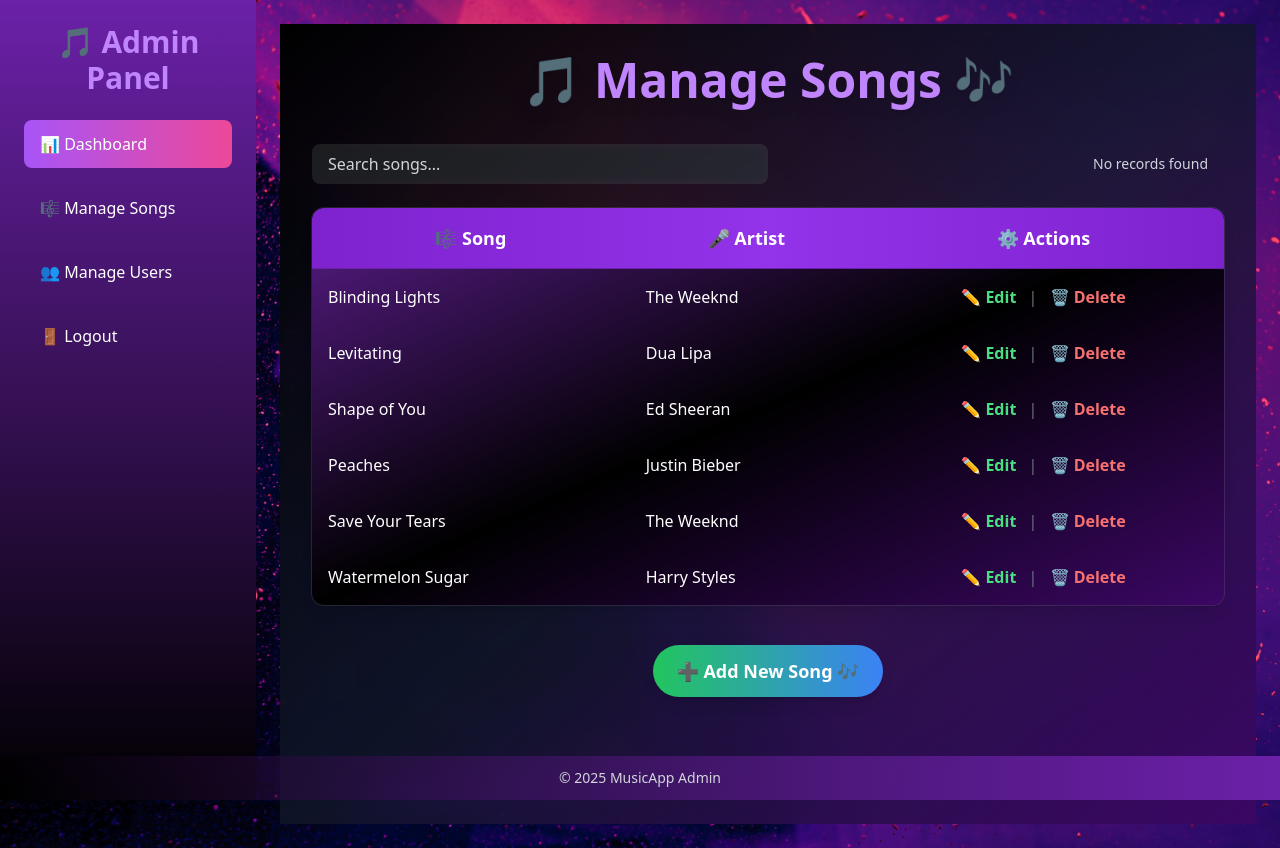
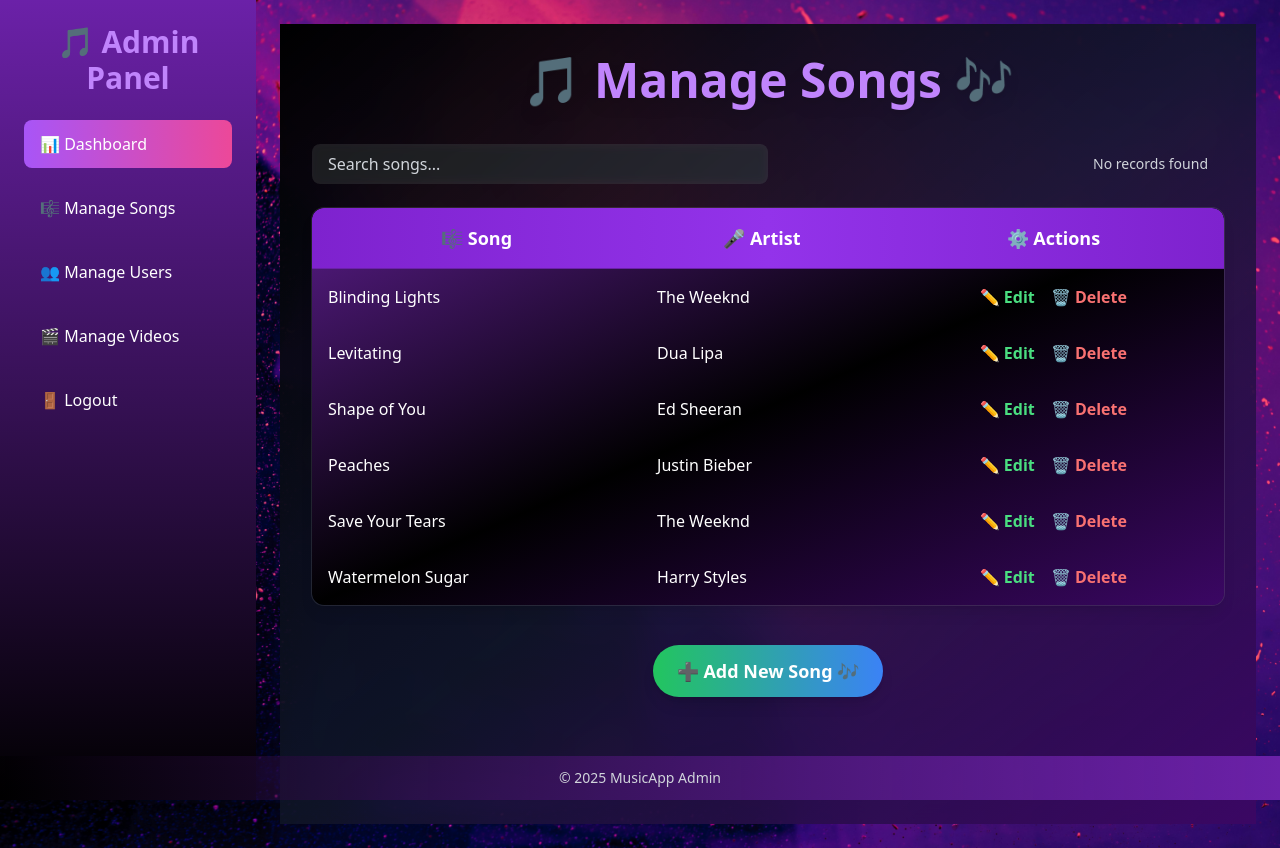
Before and after one commit to BoradDenish/django_music_app, a Django app: page /a/songs in a window 1280 px wide. Run offline with Django 5.2, Linux system fonts and the light colour scheme; some libraries are stand-ins or nearby versions.

Commit message:
changes in design

```diff
--- a/music/settings.py
+++ b/music/settings.py
@@ -53,7 +53,7 @@
     'django.contrib.auth.middleware.AuthenticationMiddleware',
     'django.contrib.messages.middleware.MessageMiddleware',
     'django.middleware.clickjacking.XFrameOptionsMiddleware',
-    # 'music_app.middleware.TokenAuthMiddleware'
+    'music_app.middleware.TokenAuthMiddleware'
 ]
 
 ROOT_URLCONF = 'music.urls'
--- a/music_admin/urls.py
+++ b/music_admin/urls.py
@@ -5,13 +5,15 @@
 urlpatterns = [
     # path("", views.index, name="index"),
     path('login', authentication.admin_login, name='admin_login'),
-    path('logout', views.admin_logout, name='admin_logout'),
+    path('logout', authentication.admin_logout, name='admin_logout'),
     path('dashboard', views.admin_dashboard, name='admin_dashboard'),
     path('songs', views.admin_songs, name='admin_songs'),
     path('users', views.admin_users, name='admin_users'),
 
     path('user/delete/<int:id>', views.delete_user, name='delete_user'),
 
+    path('video', authentication.admin_video, name='admin_video'),
+
     # path('songs/edit/<int:song_id>', views.edit_song, name='edit_song'),
     # path('songs/delete/<int:song_id>', views.delete_song, name='delete_song'),
     # path('songs/add', views.add_song, name='add_song'),
--- a/music_admin/views.py
+++ b/music_admin/views.py
@@ -29,9 +29,6 @@
 
     return render(request, 'admin/auth/admin_login.html')
 
-def admin_logout(request):
-    logout(request)
-    return redirect('admin_login')
 
 
 from django.shortcuts import render
--- a/music_app/middleware.py
+++ b/music_app/middleware.py
@@ -1,4 +1,5 @@
 from django.http import JsonResponse
+from django.shortcuts import redirect
 from django.utils.deprecation import MiddlewareMixin
 from django.utils.timezone import now
 from django.contrib.sessions.models import Session
@@ -13,6 +14,7 @@
 
         auth_header = request.headers.get("Authorization")
         if not auth_header:
+            # return redirect("/a/login")
             return JsonResponse({"error": "Authorization token missing"}, status=401)
 
         token = auth_header.split(" ")[-1]  # Expecting 'Bearer <token>' format
@@ -23,8 +25,10 @@
             expiry_date = session.expire_date
 
             if expiry_date < now():
+                # return redirect("/a/login")
                 return JsonResponse({"error": "Token expired"}, status=401)
         except Session.DoesNotExist:
+            # return redirect("/a/login")
             return JsonResponse({"error": "Invalid token"}, status=401)
 
         return None  # Continue processing if token is valid
--- a/templates/admin/layout/admin_sidebar.html
+++ b/templates/admin/layout/admin_sidebar.html
@@ -17,6 +17,11 @@
             </a>
         </li>
         <li>
+            <a href="{% url 'admin_video' %}" class="flex items-center px-4 py-3 rounded-lg hover:bg-purple-600 hover:scale-105 transition transform">
+                🎬 Manage Videos
+            </a>
+        </li>
+        <li>
             <a href="{% url 'admin_logout' %}" class="flex items-center px-4 py-3 rounded-lg hover:bg-red-600 hover:scale-105 transition transform">
                 🚪 Logout
             </a>
--- a/templates/admin/songs/admin_songs.html
+++ b/templates/admin/songs/admin_songs.html
@@ -9,41 +9,27 @@
         🎵 Manage Songs 🎶
     </h1>
 
-    <!-- Search and Pagination Controls -->
     <div class="flex justify-between items-center mb-6">
-        <!-- Search Input -->
-        <input type="text" placeholder="Search songs..."
-               class="w-full md:w-1/2 px-4 py-2 bg-white/10 text-white placeholder-gray-300 rounded-lg backdrop-blur-sm focus:outline-none focus:ring-2 focus:ring-purple-500">
+        <input type="text" placeholder="Search songs..." class="w-full md:w-1/2 px-4 py-2 bg-white/10 text-white placeholder-gray-300 rounded-lg backdrop-blur-sm focus:outline-none focus:ring-2 focus:ring-purple-500">
 
-        <!-- Pagination Controls -->
-        <div class="flex gap-4 items-center">
-            <!-- Total Records Display -->
-            <div class="text-sm text-gray-300">
-                {% if songs.paginator.count > 0 %}
-                    Showing {{ songs.start }} to {{ songs.end }} of {{ songs.paginator.count }} records
-                {% else %}
-                    No records found
-                {% endif %}
-            </div>
+        <div class="flex gap-4 items-center text-sm text-gray-300">
+            {% if songs.paginator.count > 0 %}
+                Showing {{ songs.start }} to {{ songs.end }} of {{ songs.paginator.count }} records
+            {% else %}
+                No records found
+            {% endif %}
 
-            <!-- Previous and Next Pagination Buttons -->
             <div class="flex gap-2">
                 {% if songs.has_previous %}
-                <a href="?page={{ songs.previous_page_number }}" class="px-4 py-2 bg-purple-600 text-white rounded-lg hover:bg-purple-500 transition">
-                    Previous
-                </a>
+                <a href="?page={{ songs.previous_page_number }}" class="px-4 py-2 bg-purple-600 text-white rounded-lg hover:bg-purple-500 transition">Previous</a>
                 {% endif %}
-
                 {% if songs.has_next %}
-                <a href="?page={{ songs.next_page_number }}" class="px-4 py-2 bg-purple-600 text-white rounded-lg hover:bg-purple-500 transition">
-                    Next
-                </a>
+                <a href="?page={{ songs.next_page_number }}" class="px-4 py-2 bg-purple-600 text-white rounded-lg hover:bg-purple-500 transition">Next</a>
                 {% endif %}
             </div>
         </div>
     </div>
 
-    <!-- Songs Table -->
     <div class="overflow-hidden rounded-xl shadow-lg ring-1 ring-white/10 backdrop-blur-md">
         <table class="w-full bg-gradient-to-br from-purple-900 via-black to-purple-950 text-white rounded-xl overflow-hidden">
             <thead>
@@ -58,10 +44,9 @@
                 <tr class="hover:bg-purple-800 transition-all duration-300">
                     <td class="p-4 font-medium">{{ song.title }}</td>
                     <td class="p-4 font-medium">{{ song.artist }}</td>
-                    <td class="p-4 text-center">
-                        <a href="#" class="text-green-400 hover:text-green-300 font-semibold transition">✏️ Edit</a>
-                        <span class="text-gray-500 mx-2">|</span>
-                        <a href="#" class="text-red-400 hover:text-red-300 font-semibold transition">🗑️ Delete</a>
+                    <td class="p-4 text-center flex justify-center gap-4">
+                        <button onclick="openModal('editSongModal', '{{ song.title }}', '{{ song.artist }}')" class="text-green-400 hover:text-green-300 font-semibold transition">✏️ Edit</button>
+                        <button onclick="openModal('deleteConfirmModal', '{{ song.id }}')" class="text-red-400 hover:text-red-300 font-semibold transition">🗑️ Delete</button>
                     </td>
                 </tr>
                 {% empty %}
@@ -75,11 +60,73 @@
         </table>
     </div>
 
-    <!-- Add New Song Button -->
     <div class="text-center mt-10">
-        <a href="#" class="inline-flex items-center gap-2 px-6 py-3 bg-gradient-to-r from-green-500 to-blue-500 hover:from-green-400 hover:to-blue-400 rounded-full shadow-lg text-white font-bold text-lg transition transform hover:scale-110">
+        <button onclick="openModal('addSongModal')" class="inline-flex items-center gap-2 px-6 py-3 bg-gradient-to-r from-green-500 to-blue-500 hover:from-green-400 hover:to-blue-400 rounded-full shadow-lg text-white font-bold text-lg transition transform hover:scale-110">
             ➕ Add New Song 🎶
-        </a>
+        </button>
     </div>
 </div>
+
+<!-- Add Song Modal -->
+<div id="addSongModal" class="fixed inset-0 bg-black/60 hidden items-center justify-center">
+    <div class="bg-gray-800 p-8 rounded-lg w-96 shadow-xl transform transition-all scale-95">
+        <div class="flex justify-between items-center mb-4">
+            <h2 class="text-xl font-bold text-white">➕ Add Song</h2>
+            <button onclick="closeModal('addSongModal')" class="text-white text-2xl">❌</button>
+        </div>
+        <input type="text" placeholder="🎵 Song Title" class="w-full mb-4 p-3 bg-gray-700 text-white rounded-lg placeholder-gray-400">
+        <input type="text" placeholder="🎤 Artist" class="w-full mb-4 p-3 bg-gray-700 text-white rounded-lg placeholder-gray-400">
+        <div class="flex justify-end gap-4">
+            <button onclick="closeModal('addSongModal')" class="px-4 py-2 bg-gray-600/80 text-white rounded-lg">Cancel</button>
+            <button class="px-4 py-2 bg-green-600/80 text-white rounded-lg">Save</button>
+        </div>
+    </div>
+</div>
+
+<!-- Edit Song Modal -->
+<div id="editSongModal" class="fixed inset-0 bg-black/60 hidden items-center justify-center">
+    <div class="bg-gray-800 p-8 rounded-lg w-96 shadow-xl transform transition-all scale-95">
+        <div class="flex justify-between items-center mb-4">
+            <h2 class="text-xl font-bold text-white">✏️ Edit Song</h2>
+            <button onclick="closeModal('editSongModal')" class="text-white text-2xl">❌</button>
+        </div>
+        <input type="text" id="editTitle" placeholder="🎵 Song Title" class="w-full mb-4 p-3 bg-gray-700 text-white rounded-lg placeholder-gray-400">
+        <input type="text" id="editArtist" placeholder="🎤 Artist" class="w-full mb-4 p-3 bg-gray-700 text-white rounded-lg placeholder-gray-400">
+        <div class="flex justify-end gap-4">
+            <button onclick="closeModal('editSongModal')" class="px-4 py-2 bg-gray-600/80 text-white rounded-lg">Cancel</button>
+            <button class="px-4 py-2 bg-blue-600/80 text-white rounded-lg">Update</button>
+        </div>
+    </div>
+</div>
+
+<!-- Delete Confirmation Modal -->
+<div id="deleteConfirmModal" class="fixed inset-0 bg-black/60 hidden items-center justify-center">
+    <div class="bg-gray-800 p-8 rounded-lg w-96 shadow-xl transform transition-all scale-95 text-white">
+        <h2 class="text-xl font-bold mb-4">❌ Confirm Deletion</h2>
+        <p class="mb-6">Are you sure you want to delete this song?</p>
+        <div class="flex justify-end gap-4">
+            <button onclick="closeModal('deleteConfirmModal')" class="px-4 py-2 bg-gray-600/80 text-white rounded-lg">Cancel</button>
+            <button class="px-4 py-2 bg-red-600/80 text-white rounded-lg">Delete</button>
+        </div>
+    </div>
+</div>
+
+<script>
+    function openModal(id, title = '', artist = '') {
+        const modal = document.getElementById(id);
+        modal.classList.remove('hidden');
+        modal.classList.add('flex');
+
+        if (id === 'editSongModal') {
+            document.getElementById('editTitle').value = title;
+            document.getElementById('editArtist').value = artist;
+        }
+    }
+
+    function closeModal(id) {
+        const modal = document.getElementById(id);
+        modal.classList.remove('flex');
+        modal.classList.add('hidden');
+    }
+</script>
 {% endblock %}
```
Also changed, not shown: music_admin/view/authentication.py (+11 -0 lines), templates/admin/users/admin_users.html (+30 -48 lines), templates/admin/videos/admin_videos.html (added, +139 -0 lines), templates/app/auth/profile.html (renamed from templates/app/songs/profile.html).
